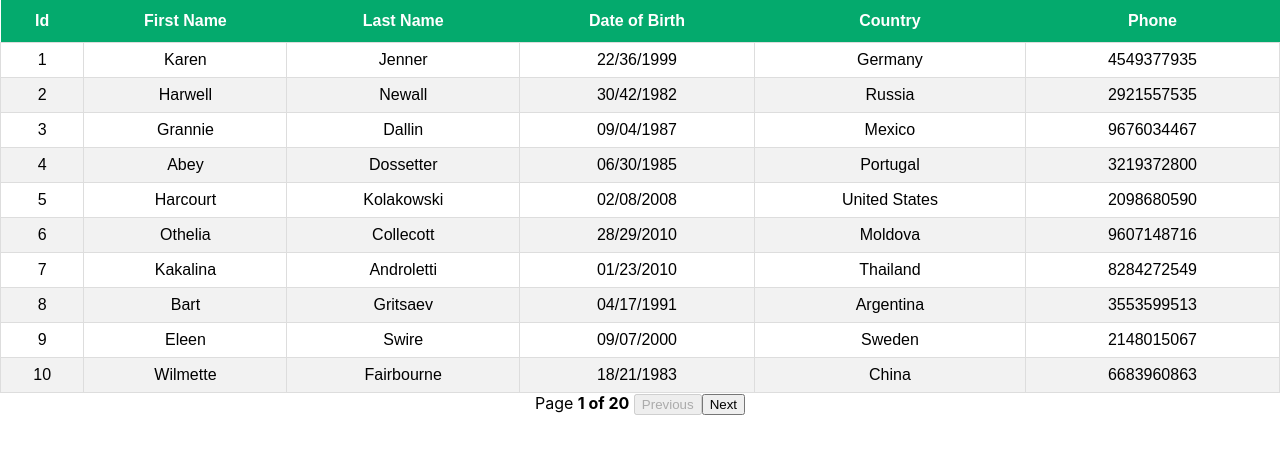
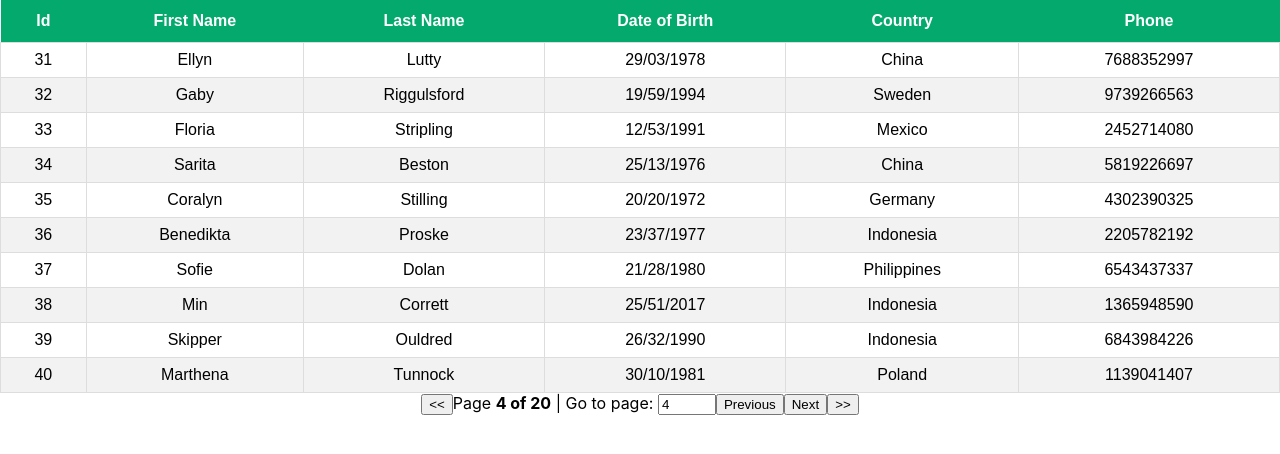
Before and after one commit to pradeep2165/react-table, a React (Create React App) app: page / in a window 1280 px wide. Shown: the top 454 px of the page. Built offline with nearby package versions, Linux system fonts and the light colour scheme.

Commit message:
pagination goto feature

```diff
--- a/src/conponents/PaginationTable.js
+++ b/src/conponents/PaginationTable.js
@@ -8,10 +8,11 @@
   const columns = useMemo(() => COLUMNS, []);
   const data = useMemo(() => MOCK_DATA, []);
 
-  const { getTableProps, getTableBodyProps, headerGroups, page, nextPage, previousPage, canPreviousPage, canNextPage, prepareRow, pageOptions, state } = useTable(
+  const { getTableProps, getTableBodyProps, headerGroups, page, nextPage, previousPage, canPreviousPage, canNextPage, prepareRow, pageOptions, state, gotoPage, pageCount } = useTable(
     {
       columns,
       data,
+      initialState: { pageIndex: 3 },
     },
     usePagination
   );
@@ -42,11 +43,26 @@
         </tbody>
       </table>
       <div>
+        <button onClick={() => gotoPage(0)} disabled={!canPreviousPage}>
+          {"<<"}
+        </button>
         <span>
           Page{" "}
           <strong>
             {pageIndex + 1} of {pageOptions.length}
           </strong>{" "}
+        </span>
+        <span>
+          | Go to page:{" "}
+          <input
+            type="number"
+            defaultValue={pageIndex + 1}
+            onChange={(e) => {
+              const pageNumber = e.target.value ? Number(e.target.value) - 1 : 0;
+              gotoPage(pageNumber);
+            }}
+            style={{ width: "50px" }}
+          />
         </span>
         <button onClick={() => previousPage()} disabled={!canPreviousPage}>
           Previous
@@ -54,6 +70,9 @@
         <button onClick={() => nextPage()} disabled={!canNextPage}>
           Next
         </button>
+        <button onClick={() => gotoPage(pageCount - 1)} disabled={!canNextPage}>
+          {">>"}
+        </button>
       </div>
     </>
   );
```
